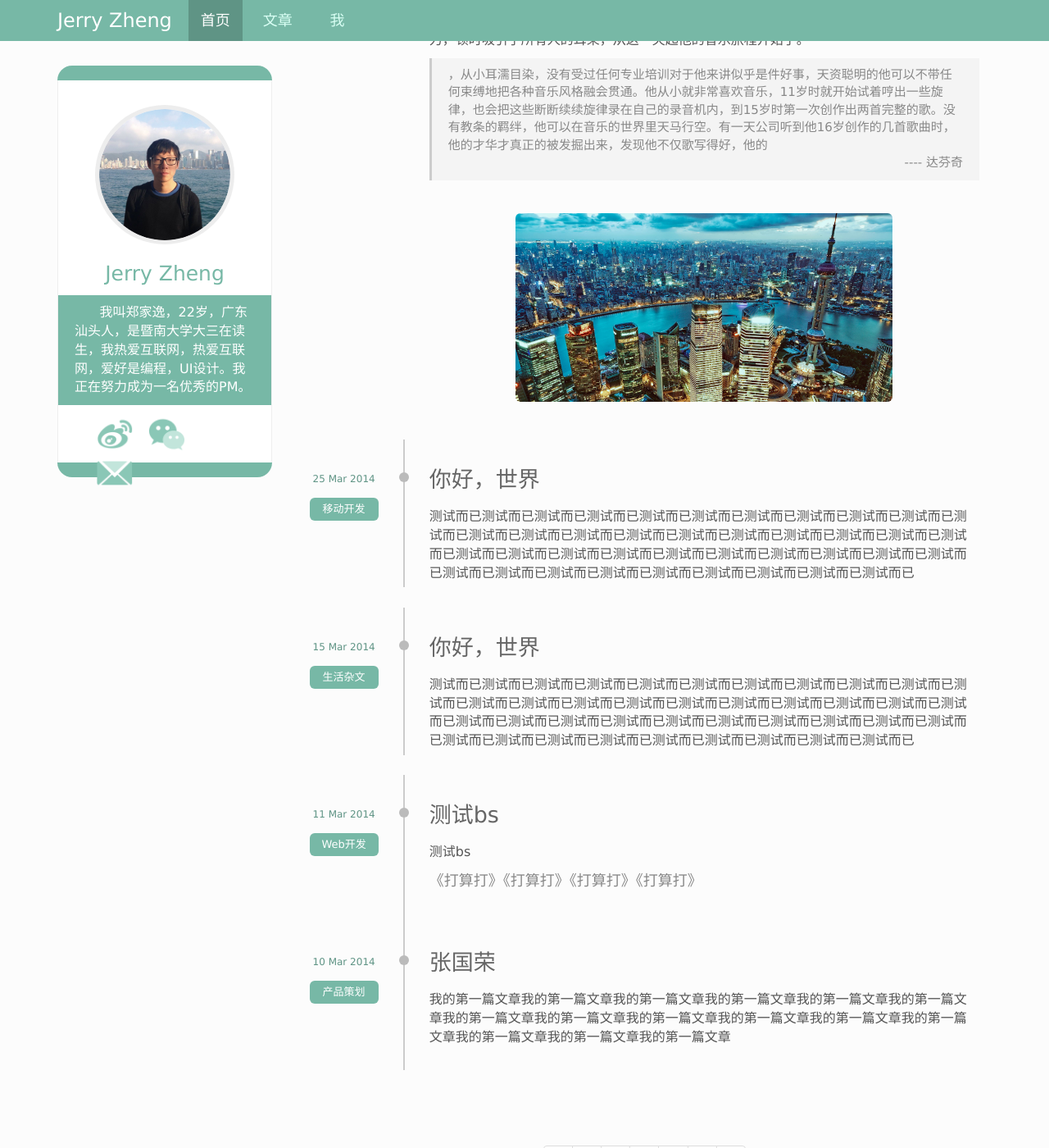
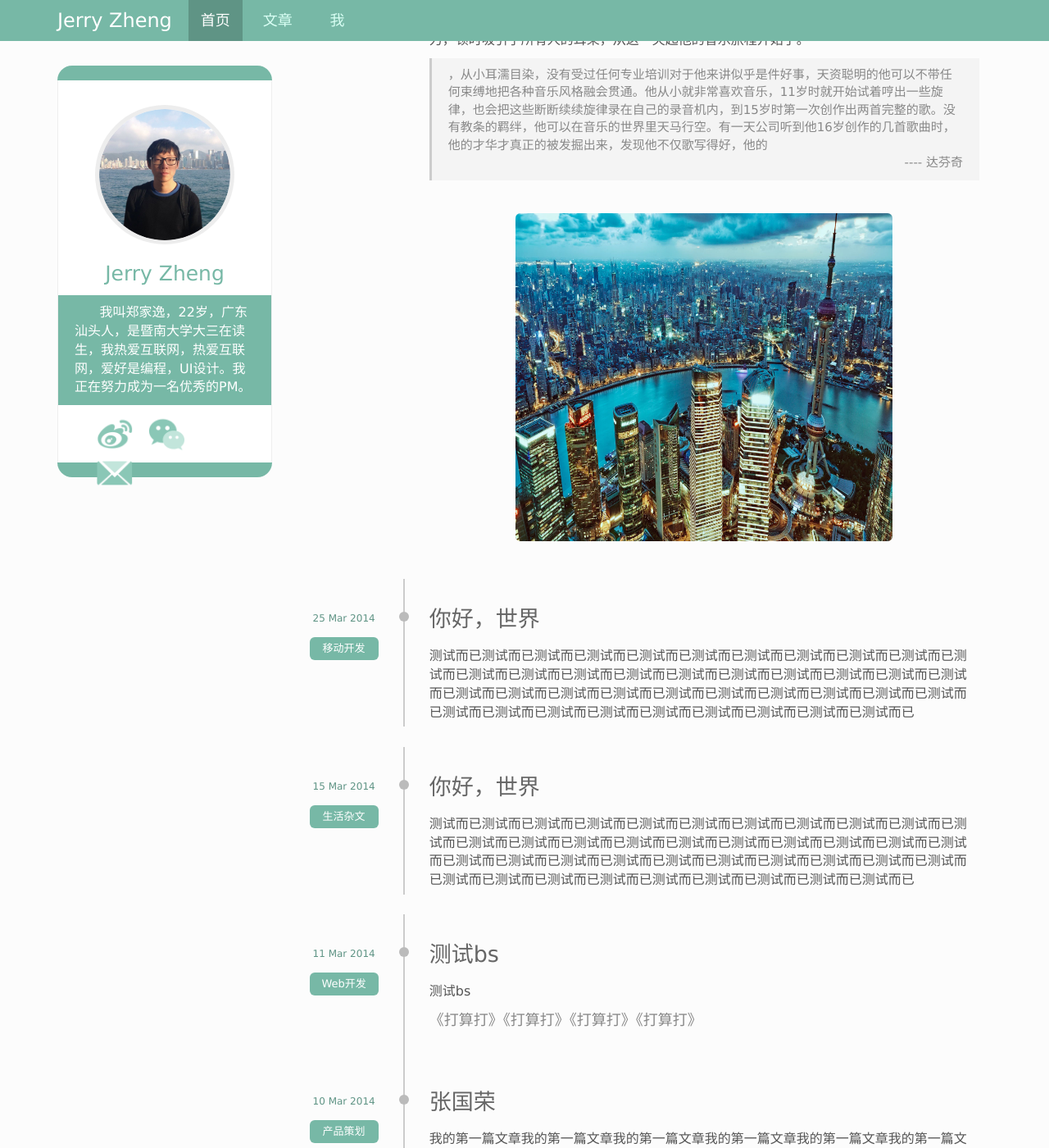
Before and after one commit to PMJerryZheng/myblog, a Jekyll site: the page built from index.html, in a window 1280 px wide and 1400 px high, scrolled down 209 px. Shown: the whole window at 82% size. Built offline with Jekyll 4.4.1, drawn with Linux system fonts in a browser that asks for light colours; nearby versions of some CDN libraries.

Commit message:
change 34

```diff
--- a/css/index.css
+++ b/css/index.css
@@ -322,8 +322,9 @@ div#social-media{
 }
 .text-content img{
 	margin:auto;
+	height: 400px;
 	max-width: 460px;
-	max-height: 500px;
+	max-height: 400px;
 	border-radius: 6px;
 	-webkit-border-radius: 6px;
 	-moz-border-radius: 6px;
```
